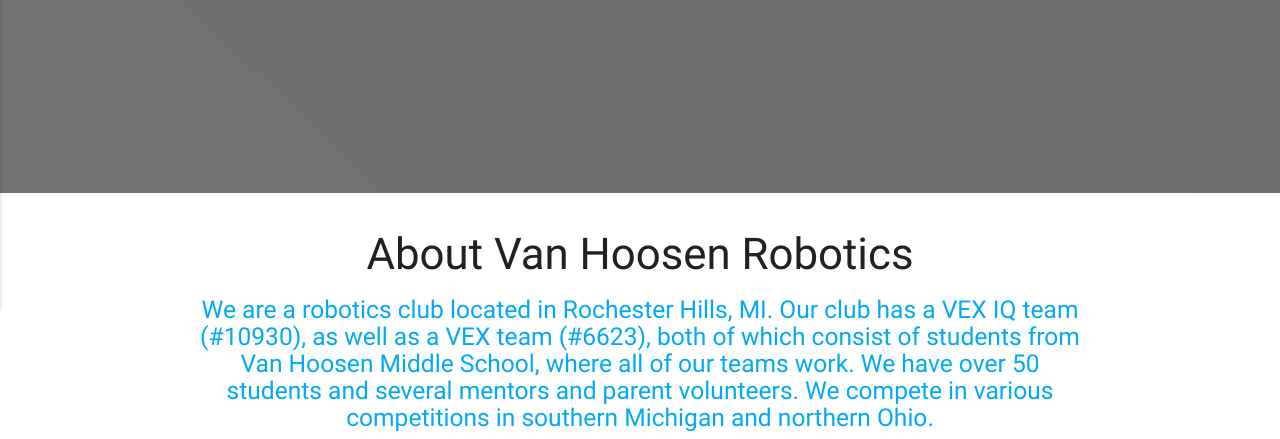
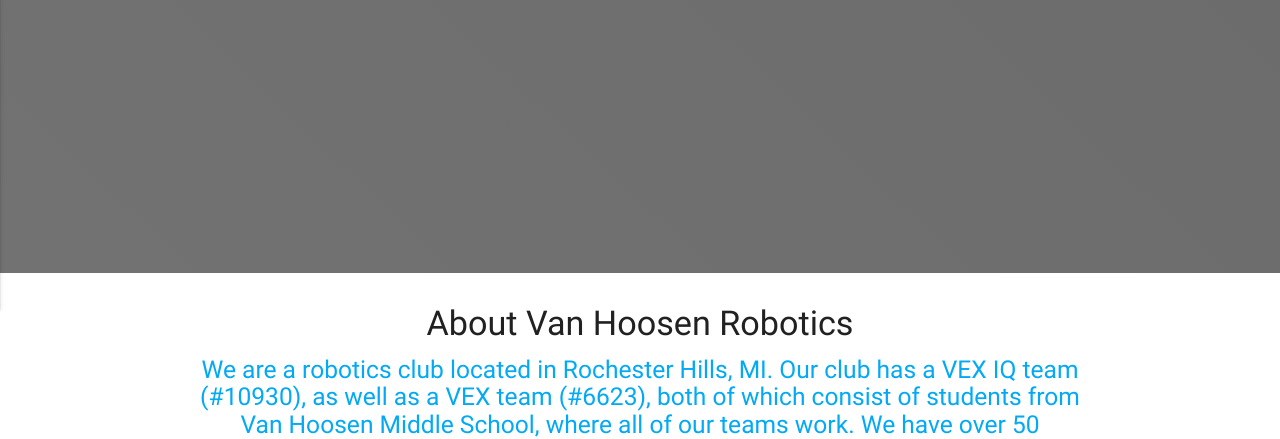
Before and after one commit to unixfy/robotics_website, a plain HTML site: page index.html in a window 1280 px wide. Shown: the part 551-990 px from the top of the page. Drawn offline with nearby package versions, Linux system fonts and the light colour scheme.

Commit message:
Tweak-fixed height of intro

```diff
--- a/css/custom.css
+++ b/css/custom.css
@@ -1,11 +1,10 @@
-* {
-  margin: 0;
-  padding: 0;
-}
-
 html,
 body {
   height: 100%;
+}
+
+.intro {
+  height: 95vh !important;
 }
 
 /*preloader start*/
--- a/index.html
+++ b/index.html
@@ -99,7 +99,7 @@
     <!-- About VH -->
     <div id="about">
       <div class="container">
-        <h3 class="center-align">About Van Hoosen Robotics</h3>
+        <h4 class="center-align">About Van Hoosen Robotics</h4>
         <h5 class="center-align light-blue-text">We are a robotics club located in Rochester Hills, MI. Our club has a VEX IQ team (#10930), as well as a VEX team (#6623), both of which consist of students from Van Hoosen Middle School, where all of our teams work. We have over 50 students and several mentors and parent volunteers. We compete in various competitions in southern Michigan and northern Ohio.</h5>
       </div>
     </div>
@@ -127,7 +127,7 @@
               <div id="phone" class="col s12">
                 <h5 class="left-align contact-text">Call us at: <a href="tel:+12487264900" class="blue-text text-lighten-3">+1 (248) 726 4900</a></h5></div>
               <div id="address" class="col s12">
-                <h5 class="left-align contact-text"><div class="green-text text-lighten-3">1399 Adams Rd, Rochester Hills, MI</div></h5></div>
+                <h5 class="left-align contact-text"><a class="blue-text text-lighten-3" href="https://www.google.com/maps/place/Van+Hoosen+Middle+School/@42.6984987,-83.2002832,594m/data=!3m1!1e3!4m5!3m4!1s0x8824ea4d2d0a404b:0x5f10d0bdfebfa0b5!8m2!3d42.6984948!4d-83.1980945" target="_blank">1399 Adams Rd, Rochester Hills, MI</a></h5></div>
             </div>
           </div>
           <div class="col l4 offset-l2 s12">
```
